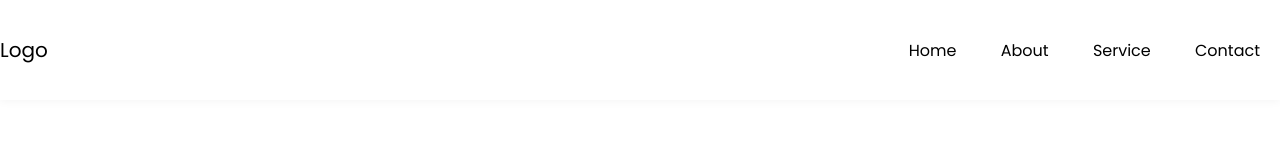
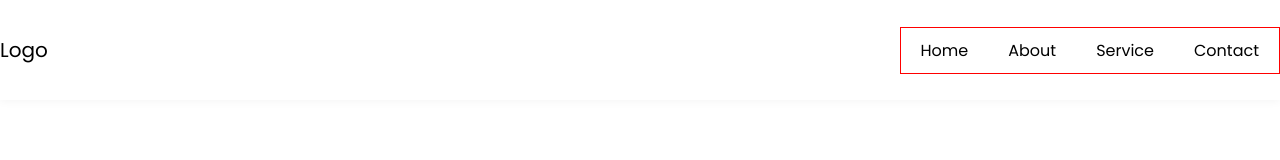
Before and after one commit to rasulbeksoftwareengineer/githubteam, a plain HTML site: page index.html in a window 1280 px wide. Drawn offline with Linux system fonts and the light colour scheme.

Commit message:
style.css modified

```diff
--- a/assets/css/style.css
+++ b/assets/css/style.css
@@ -34,6 +34,10 @@ header{
     font-size: 20px;
     color: var(--black-color);
 }
+.navbar{
+    display: flex;
+    border: 1px solid red;
+}
 .navbar a{
     padding: 10px 20px;
     color: var(--black-color);
```
